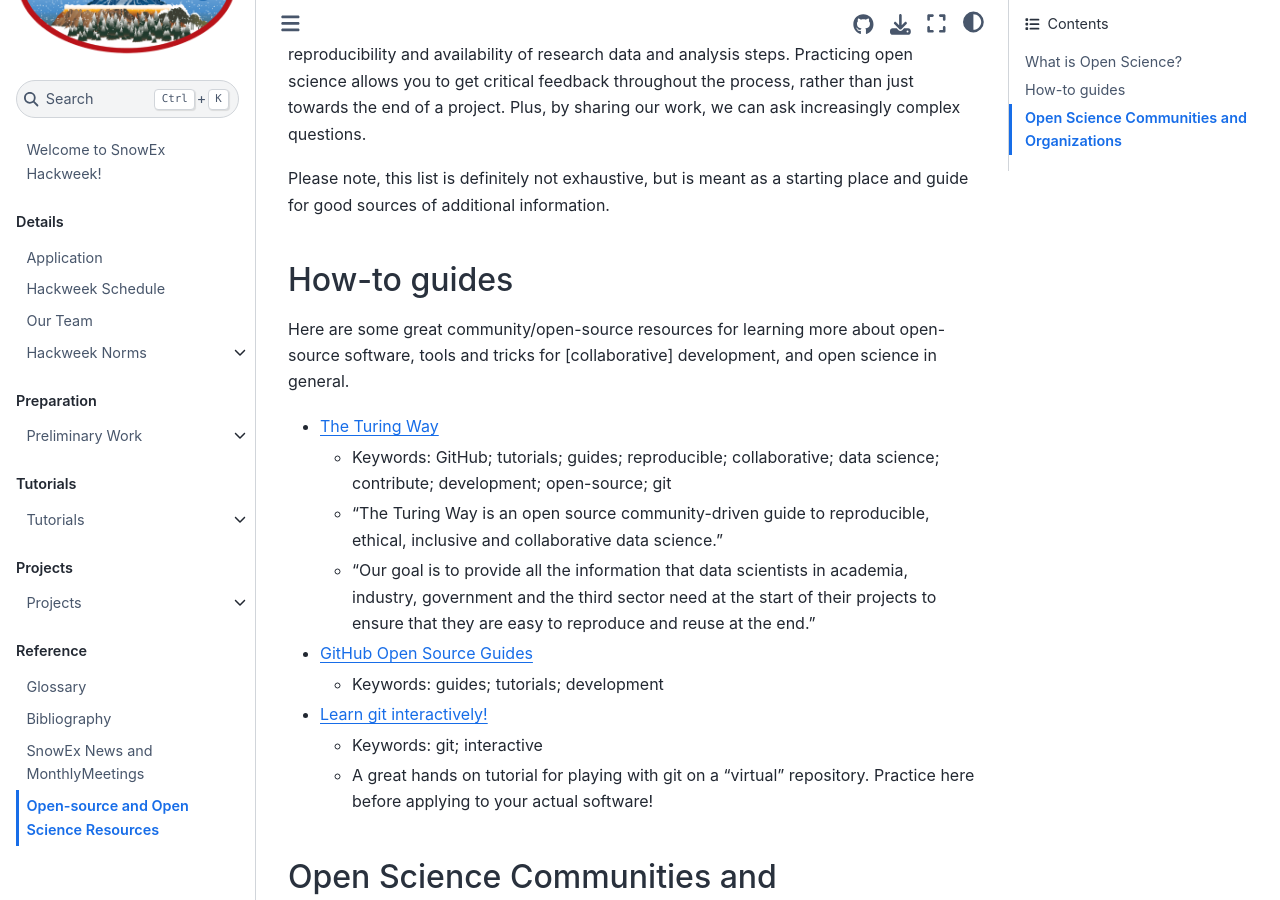
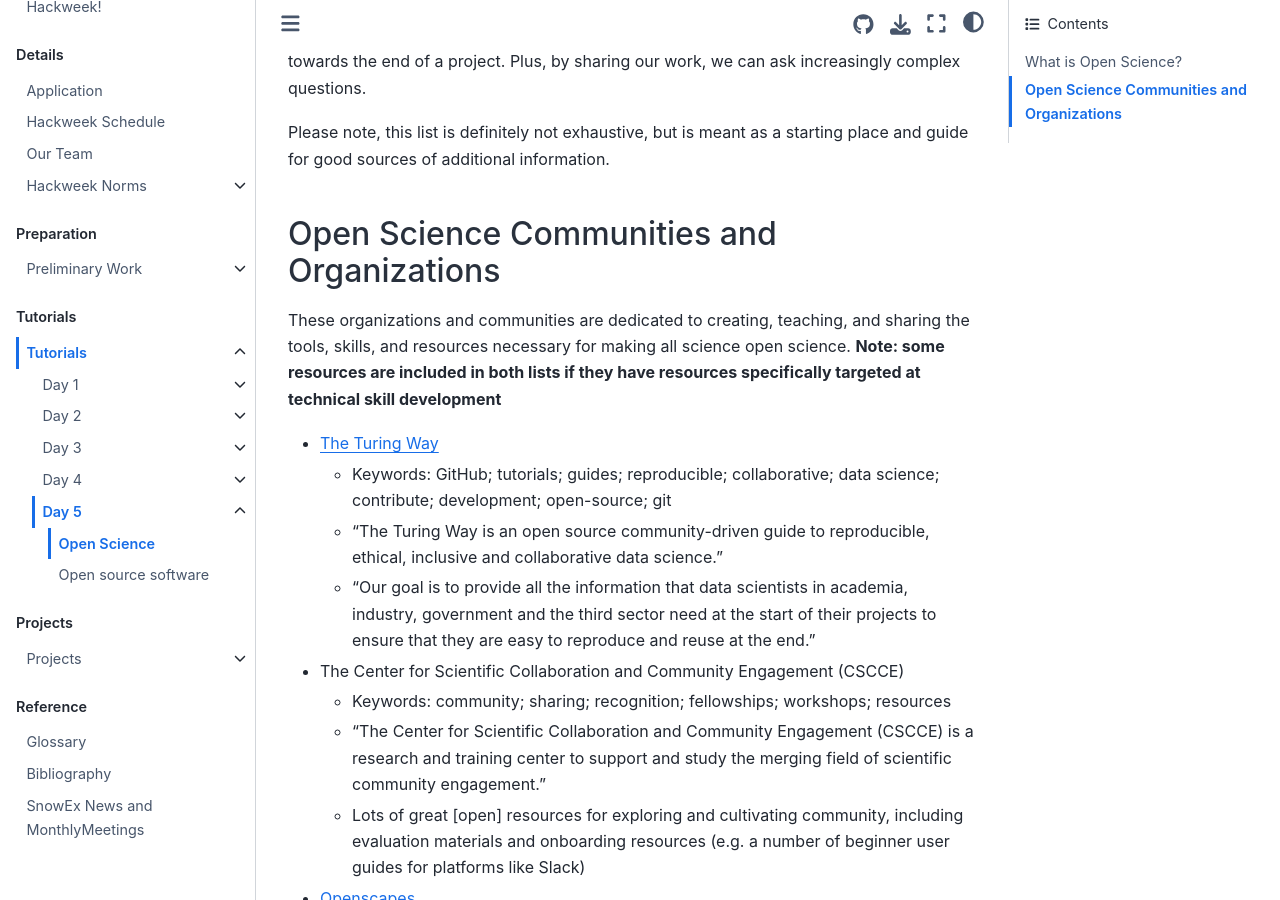
Before and after one commit to snowex-hackweek/website-2021, a Jupyter Book: the page built from book/tutorials/open_science.md, in a window 1280 px wide and 900 px high, scrolled down 781 px. Built offline with Jupyter Book 1.0.4 settings and Sphinx 7.4.7 and the Sphinx Book theme 1.1.4, drawn with Linux system fonts in a browser that asks for light colours; pages that are not in the unit, such as notebooks, are missing from menus; some of the changed text lies outside the part shown.

Commit message:
Day 5 - Consolidate open source and science parts.

```diff
--- a/book/_toc.yml
+++ b/book/_toc.yml
@@ -77,6 +77,7 @@
             - file: tutorials/machine-learning/Machine_Learning_Tutorial
         - file: tutorials/day_5
           sections:
+          - file: tutorials/open_science
           - file: tutorials/open_source_software
 
 - part: Projects
@@ -90,4 +91,3 @@
     - file: glossary
     - file: bibliography
     - file: SnowEx_News_and_MonthlyMeetings
-    - file: open_source
--- a/book/open_source.md
+++ b/book/tutorials/open_science.md
@@ -1,27 +1,14 @@
-# Open-source and Open Science Resources
+# Open Science
 
 ## What is Open Science?
 
-![open-science-defn](./img/open-science-defn.png)
+![open-science-defn](../img/open-science-defn.png)
 
 Open science is the process of making science open and accessible to all through reproducibility and availability of research data and analysis steps.
 Practicing open science allows you to get critical feedback throughout the process, rather than just towards the end of a project.
 Plus, by sharing our work, we can ask increasingly complex questions.
 
 Please note, this list is definitely not exhaustive, but is meant as a starting place and guide for good sources of additional information.
-
-## How-to guides
-Here are some great community/open-source resources for learning more about open-source software, tools and tricks for \[collaborative\] development, and open science in general.
-
-- [The Turing Way](https://the-turing-way.netlify.app/welcome.html)
-  - Keywords: GitHub; tutorials; guides; reproducible; collaborative; data science; contribute; development; open-source; git
-  - “The Turing Way is an open source community-driven guide to reproducible, ethical, inclusive and collaborative data science.”
-  - “Our goal is to provide all the information that data scientists in academia, industry, government and the third sector need at the start of their projects to ensure that they are easy to reproduce and reuse at the end.”
-- [GitHub Open Source Guides](https://opensource.guide/)
-  - Keywords: guides; tutorials; development
-- [Learn git interactively!](https://learngitbranching.js.org/)
-  - Keywords: git; interactive
-  - A great hands on tutorial for playing with git on a “virtual” repository. Practice here before applying to your actual software!
 
 ## Open Science Communities and Organizations
 These organizations and communities are dedicated to creating, teaching, and sharing the tools, skills, and resources necessary for making all science open science.
```
Also changed, not shown: book/tutorials/open_source_software.md (+19 -2 lines).
